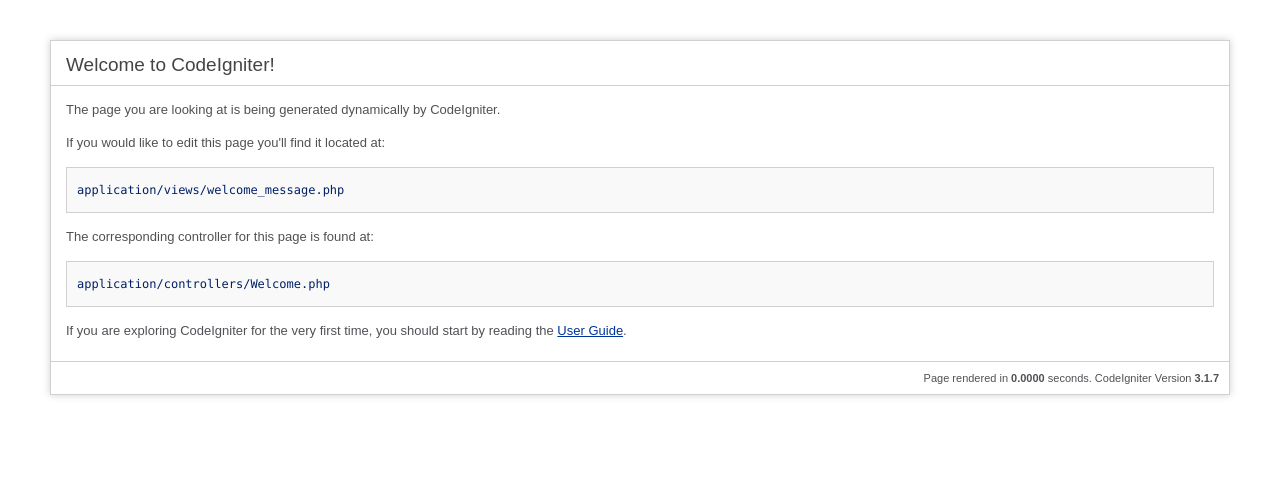
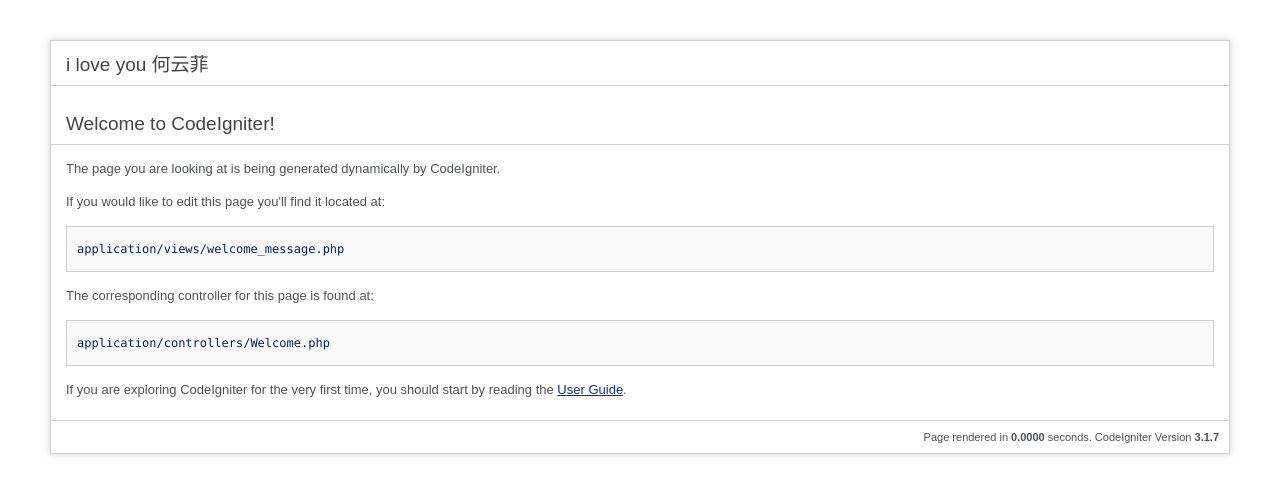
Before and after one commit to a5362621/myCI, a CodeIgniter app: page /database/ in a window 1280 px wide. Shown: the top 494 px of the page. Run offline with CodeIgniter, Linux system fonts and the light colour scheme.

Commit message:
minxindd

```diff
--- a/application/views/welcome_message.php
+++ b/application/views/welcome_message.php
@@ -68,6 +68,7 @@ defined('BASEPATH') OR exit('No direct script access allowed');
 <body>
 
 <div id="container">
+    <h1>i love you 何云菲</h1>
 	<h1>Welcome to CodeIgniter!</h1>
 
 	<div id="body">
```
